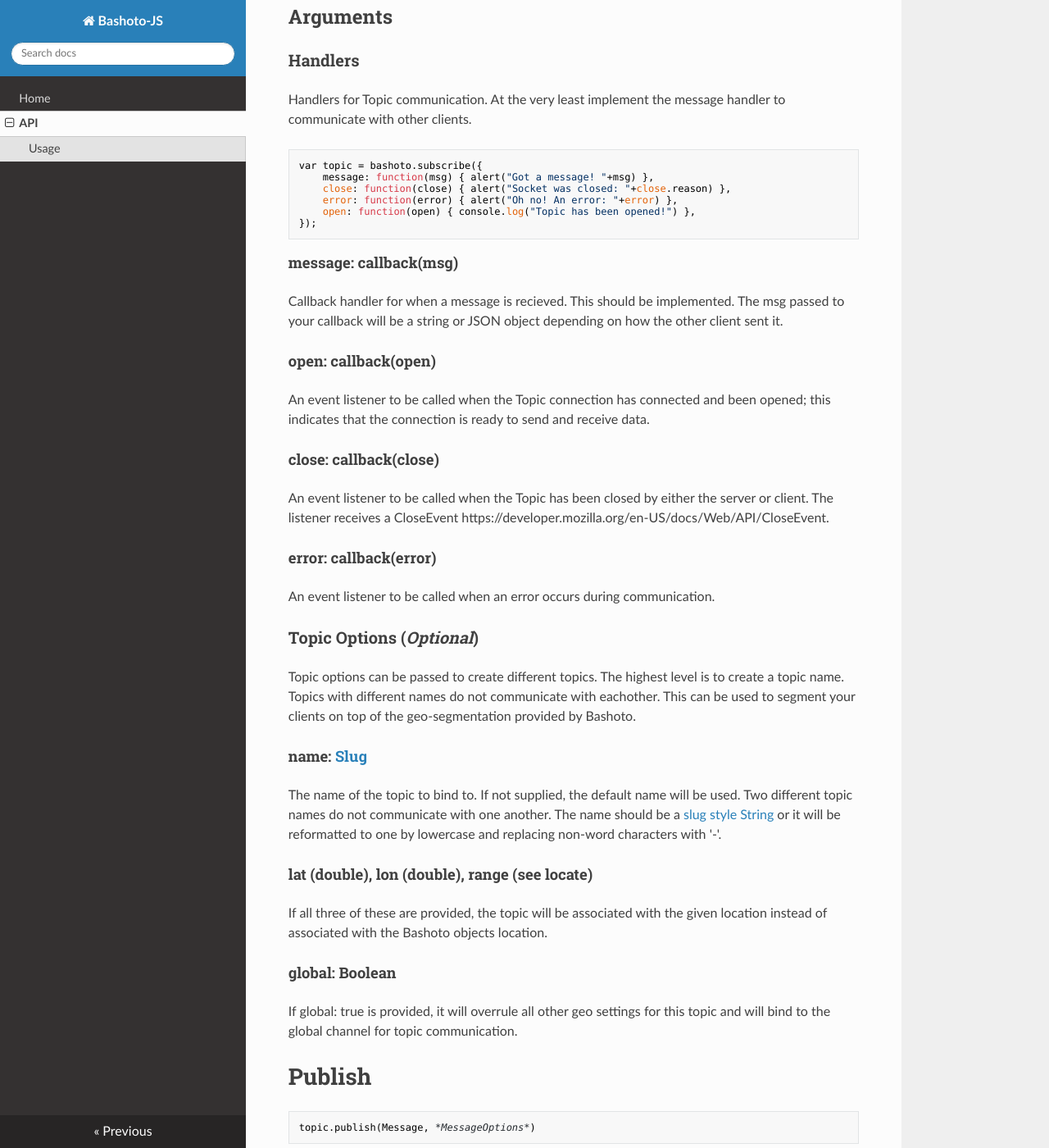
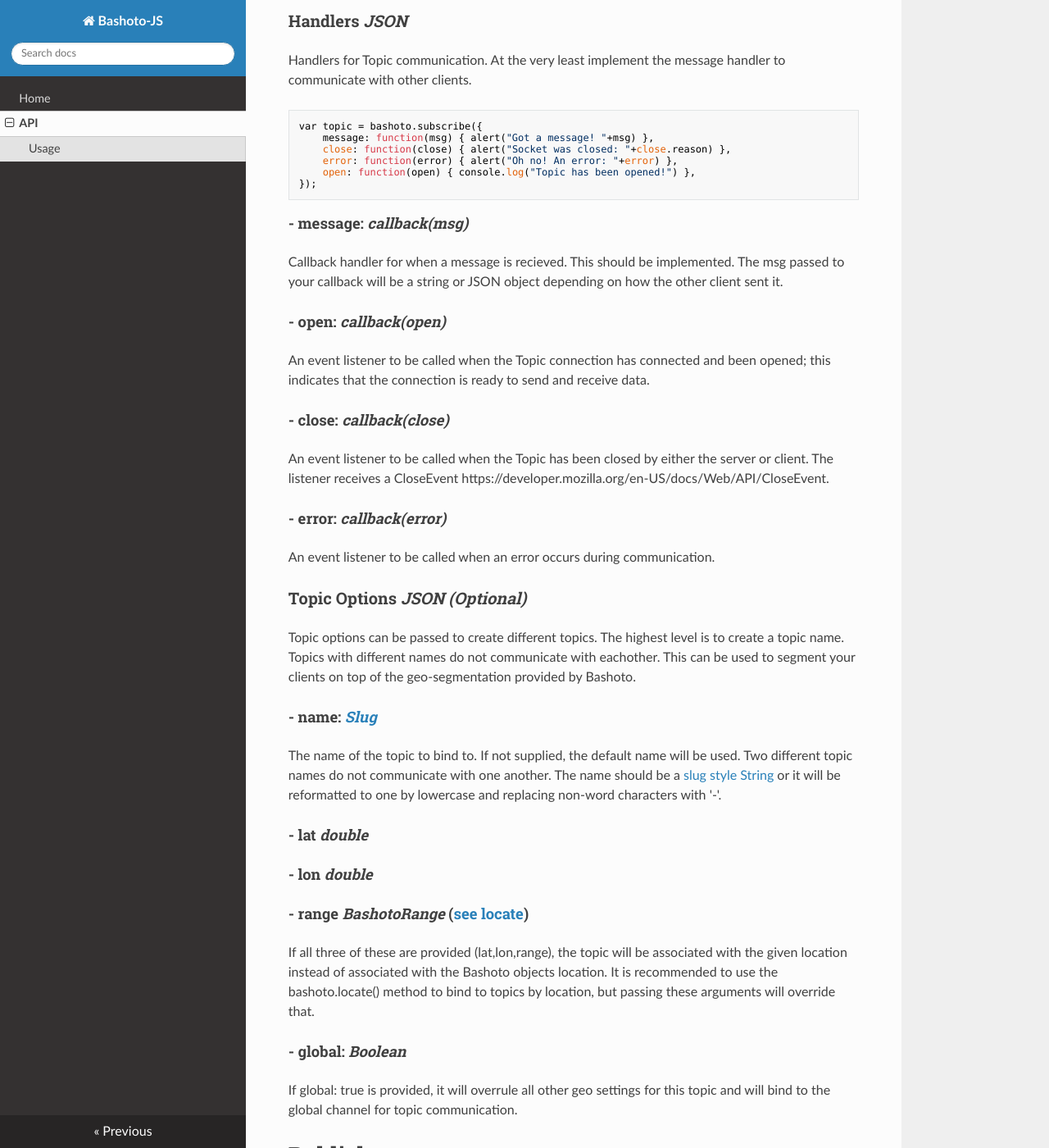
Before and after one commit to Bashoto/bashoto-js, an MkDocs documentation site: the page built from docs/docs/api.md, in a window 1280 px wide and 1400 px high, scrolled down 2741 px. Shown: the whole window at 82% size. Built offline with MkDocs 1.6.1, drawn with Linux system fonts in a browser that asks for light colours; nearby versions of some CDN libraries; old or Windows-style settings are respelled for this version of MkDocs; some of the changed text lies outside the part shown.

Commit message:
doc format

````diff
--- a/docs/docs/api.md
+++ b/docs/docs/api.md
@@ -1,8 +1,10 @@
 # Bashoto Javascript Library
 
 This is a library for the Bashoto API to enable applications to leverage
-local communication. To use this library registration is required at https://bashoto.com
+local communication. To use this library registration is required at [https://bashoto.com](https://bashoto.com)
 to obtain an ApplicationKey.
+
+[View the source here](https://github.com/Bashoto/bashoto-js)
 
 ### Usage
 
@@ -25,22 +27,20 @@ topic.publish("Hey!");
 Creates a Bashoto object for the account associated with the Application key.
 This object is used to generate Topics for messaging.
 
-## Arguments
-
-### Application Key
+### **ApplicationKey** *String*
 
 Key used to connect to the Bashoto Core Messaging service. This comes from
-manage.bashoto.com
+manage.bashoto.com and specific to your application.
 
-### BashotoOptions (*Optional*)
+### **BashotoOptions** *JSON* ***(Optional)***
 
-#### locate: [BashotoRange](api.md#locate)
+#### - locate: [*BashotoRange*](api.md#locate)
 
 Calls the locate(range) method during construction and registers the location from
 the browser to establish local communication. See [locate()](api.md#locate).
 
 
-#### errors: {}
+#### - errors: *JSON*
 
     var opts = { errors.error: function(error) {console.log(error);} };
 
@@ -88,15 +88,15 @@ handler is executed as defined in BashotoOptions of the constructor. If no handl
 error is just logged to the console and new topics will continue to be global. Here is the HTML5 Geolocation
 spec for reference. http://dev.w3.org/geo/api/spec-source.html
 
-## Arguments
 
-### BashotoRange  *Optional*
+### **BashotoRange** *BashotoRange* ***(Optional)***
 
 The range of communication with nearby clients. Default is Bashoto.Local which is about neighborhood size.
-Possible Range Values
+
+Possible Range Values:
 
 * **Bashoto.HYPERLOCAL** City Block
-* **Bashoto.LOCAL** (*Default*) Neighborhood
+* **Bashoto.LOCAL** *(Default)* Neighborhood
 * **Bashoto.SUBREGIONAL** City
 * **Bashoto.REGIONAL** State
 * **Bashoto.CONTINENTAL** Many States
@@ -115,9 +115,7 @@ is associated with the geolocation of the Bashoto object, unless otherwise
 specified. If there is no location associated with the Bashoto object, a global
 topic is used.
 
-## Arguments
-
-### Handlers
+### **Handlers** *JSON*
 
 Handlers for Topic communication. At the very least implement the message
 handler to communicate with other clients.
@@ -131,41 +129,44 @@ var topic = bashoto.subscribe({
 });
 ```
 
-#### message: callback(msg)
+#### - message: *callback(msg)*
 
 Callback handler for when a message is recieved. This should be implemented. The msg passed
 to your callback will be a string or JSON object depending on how the other client sent it.
 
-#### open: callback(open)
+#### - open: *callback(open)*
 
 An event listener to be called when the Topic connection has connected and been opened; this indicates that the connection is ready to send and receive data.
 
-#### close: callback(close)
+#### - close: *callback(close)*
 
 An event listener to be called when the Topic has been closed by either the server or client.
 The listener receives a CloseEvent https://developer.mozilla.org/en-US/docs/Web/API/CloseEvent.
 
-#### error: callback(error)
+#### - error: *callback(error)*
 
 An event listener to be called when an error occurs during communication.
 
-### Topic Options (*Optional*)
+### **Topic Options** *JSON* ***(Optional)***
 
 Topic options can be passed to create different topics. The highest level is to create a topic name.
 Topics with different names do not communicate with eachother. This can be used to segment your clients
 on top of the geo-segmentation provided by Bashoto.
 
-#### name: [Slug](https://en.wikipedia.org/wiki/Semantic_URL#Slug)
+#### - name: [*Slug*](https://en.wikipedia.org/wiki/Semantic_URL#Slug)
 
 The name of the topic to bind to. If not supplied, the default name will be used. Two different
 topic names do not communicate with one another. The name should be a [slug style String](https://en.wikipedia.org/wiki/Semantic_URL#Slug) or it will be reformatted to one by lowercase and replacing non-word characters with '-'.
 
-#### lat (double), lon (double), range (see locate)
+#### - lat *double*
+#### - lon *double*
+#### - range *BashotoRange* **([see locate](api.md#locate))**
 
-If all three of these are provided, the topic will be associated with the given location instead
-of associated with the Bashoto objects location.
+If all three of these are provided (lat,lon,range), the topic will be associated with the given location instead
+of associated with the Bashoto objects location. It is recommended to use the bashoto.locate()
+method to bind to topics by location, but passing these arguments will override that.
 
-#### global: Boolean
+#### - global: *Boolean*
 
 If global: true is provided, it will overrule all other geo settings for this topic and will bind
 to the global channel for topic communication.
@@ -181,14 +182,12 @@ Publishs a message to the associated topic. This message will not be recieved by
 this Topic object. If messages are published to the Topic before connecting has finished,
 they will be queued up and sent on connection.
 
-## Arguments
-
-### Message: String or JSON
+### **Message** *String or JSON*
 
 A string that will be distributed to other clients bound to this same topic. If JSON objects
 are passed, they will be distributed to clients as such.
 
-### MessageOptions *Optional*
+### **MessageOptions** *JSON* ***(Optional)***
 
 Currently there are no MessageOptions that are implemented. This is reserved for future use
 to handle different types of messages.
````
Also changed, not shown: other parts of docs/docs/api.md (+6 -6 lines), docs/docs/index.md (+1 -1 lines).
